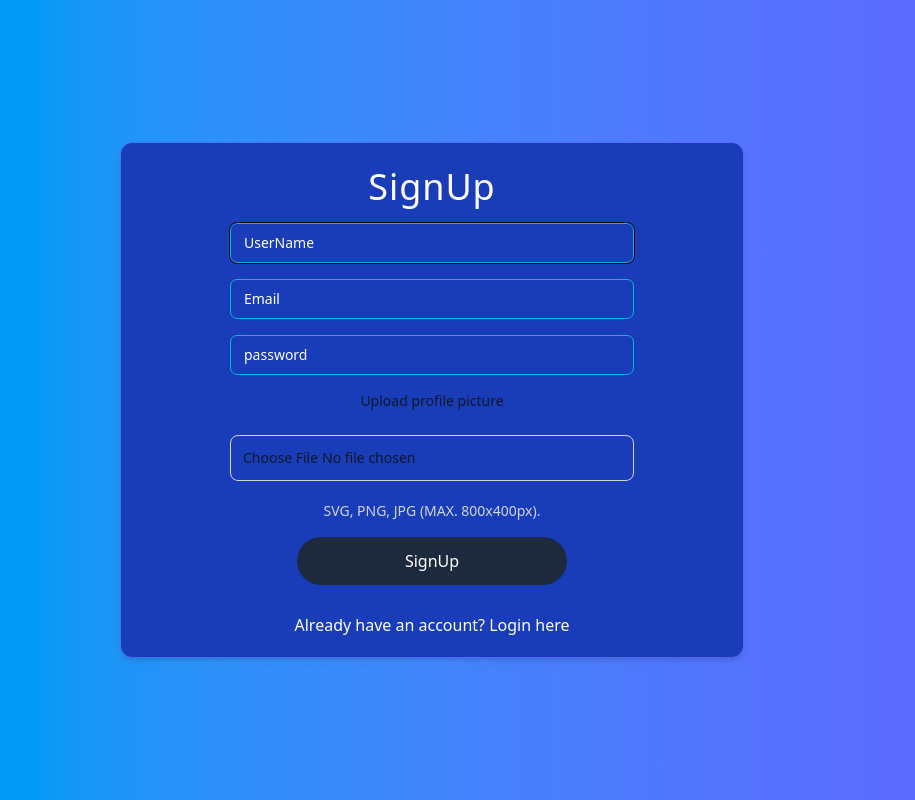
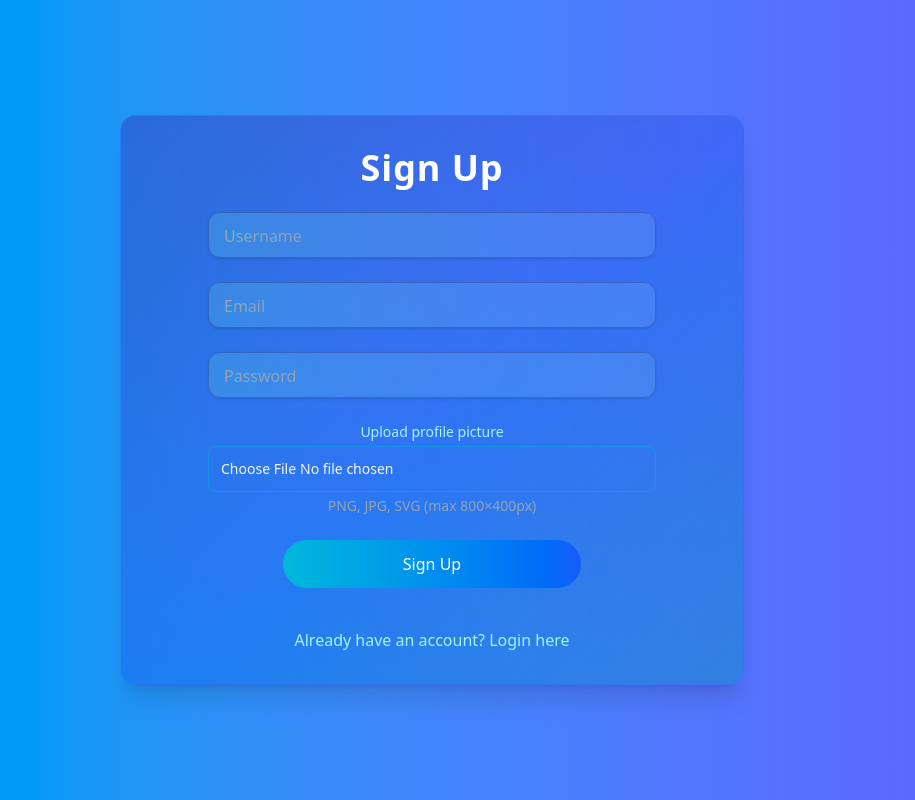
Before and after one commit to xXyousefXx6768/chat-app, a React (Vite) app: page /auth/signup in a window 1280 px wide. Shown: the whole page, without its empty margins (208-1123 px from the left). Built offline with nearby package versions, Linux system fonts and the light colour scheme; no server answers.

Commit message:
`Refactor Login and SignUp components with Framer Motion animations and improved styling`

```diff
--- a/src/components/Login.jsx
+++ b/src/components/Login.jsx
@@ -4,6 +4,7 @@ import { Link, Navigate, useNavigate } from 'react-router-dom'; // Change Naviga
 import { auth } from '../lib/firebase';
 import { useUser } from '../contexts/UserContext';
 import toast from 'react-hot-toast';
+import { motion } from "framer-motion";
 
 function Login() {
   // Get the user state and setUser function from the context
@@ -47,48 +48,112 @@ function Login() {
   };
 
   return (
-    <div className='flex flex-col sm:w-full md:w-2/4 h-3/4 justify-center bg-blue-800 rounded-xl bg-clip-padding backdrop-filter shadow-md backdrop-blur-md bg-opacity-40 border border-indigo-500/50 items-center gap-6'>
-      <div className='text-white title justify-items-center'>
-        <h1 className='text-4xl font-medium tracking-wide'>Login</h1>
-      </div>
-      <section className='flex flex-col inputs-group gap-4 w-2/3'>
-        <form className='flex items-center flex-col gap-4' onSubmit={handleLogin}>
+    <motion.div
+      initial={{ opacity: 0, y: 50, scale: 0.95 }}
+      animate={{ opacity: 1, y: 0, scale: 1 }}
+      transition={{ duration: 0.8, ease: "easeOut" }}
+      className="flex flex-col sm:w-[90%] md:w-2/4 h-auto py-10 px-6 justify-center items-center
+      bg-gradient-to-br from-slate-800/70 via-indigo-900/60 to-blue-800/80
+      rounded-3xl backdrop-blur-lg shadow-2xl border border-white/20 gap-8"
+    >
+      {/* ===== Title ===== */}
+      <motion.h1
+        initial={{ opacity: 0, y: -20 }}
+        animate={{ opacity: 1, y: 0 }}
+        transition={{ delay: 0.3 }}
+        className="text-white text-5xl font-extrabold tracking-wide drop-shadow-lg"
+      >
+        Welcome Back 👋
+      </motion.h1>
 
-          <div className="relative w-full max-w-[490px] h-10">
+      {/* ===== Form ===== */}
+      <motion.form
+        onSubmit={handleLogin}
+        initial={{ opacity: 0 }}
+        animate={{ opacity: 1 }}
+        transition={{ delay: 0.6 }}
+        className="flex flex-col gap-6 w-full md:w-3/4"
+      >
+        {/* ==== Email ==== */}
+        <motion.div
+          whileFocus={{ scale: 1.03 }}
+          className="relative w-full"
+        >
           <input
-              name='email'
+            name="email"
             type="email"
-              className="peer w-full h-full bg-transparent text-blue-gray-700 font-sans font-normal outline-0 focus:outline-0 disabled:bg-blue-gray-50 disabled:border-0 transition-all placeholder-shown:border placeholder-shown:border-cyan-500 placeholder-shown:border-t-blue-gray-200 border focus:border-2 focus:border-t-transparent text-sm px-3 py-2.5 rounded-[7px] border-blue-gray-200 focus:border-gray-900"
-              placeholder=" "
+            required
+            className="peer w-full px-4 py-3 rounded-xl border border-white/30 bg-white/10
+            text-white placeholder-transparent outline-none focus:ring-2 focus:ring-cyan-400
+            transition-all duration-300 shadow-inner"
+            placeholder="Email"
           />
-            <label className="flex w-full h-full text-xs select-none pointer-events-none absolute left-0 font-normal !overflow-visible truncate peer-placeholder-shown:text-white leading-tight peer-focus:leading-tight peer-disabled:text-transparent peer-disabled:peer-placeholder-shown:text-white-500 transition-all -top-1.5 peer-placeholder-shown:text-sm text-[11px] peer-focus:text-[11px] before:content[' '] before:block before:box-border before:w-2.5 before:h-1.5 before:mt-[6.5px] before:mr-1 peer-placeholder-shown:before:border-transparent before:rounded-tl-md before:border-t peer-focus:before:border-t-2 before:border-l peer-focus:before:border-l-2 before:pointer-events-none before:transition-all peer-disabled:before:border-transparent after:content[' '] after:block after:flex-grow after:box-border after:w-2.5 after:h-1.5 after:mt-[6.5px] after:ml-1 peer-placeholder-shown:after:border-transparent after:rounded-tr-md after:border-t peer-focus:after:border-t-2 after:border-r peer-focus:after:border-r-2 after:pointer-events-none after:transition-all peer-disabled:after:border-transparent peer-placeholder-shown:leading-[3.75] text-gray-500 peer-focus:text-gray-900 before:border-blue-gray-200 peer-focus:before:!border-gray-900 after:border-blue-gray-200 peer-focus:after:!border-gray-900">
+          <label
+            className="absolute left-4 top-2.5 text-white/70 text-sm
+            transition-all duration-200 peer-placeholder-shown:top-3.5
+            peer-placeholder-shown:text-base peer-focus:top-1.5
+            peer-focus:text-sm peer-focus:text-cyan-300"
+          >
             Email
           </label>
-          </div>
+        </motion.div>
 
-          <div className="relative w-full max-w-[490px] h-10">
+        {/* ==== Password ==== */}
+        <motion.div
+          whileFocus={{ scale: 1.03 }}
+          className="relative w-full"
+        >
           <input
-              name='pass'
+            name="pass"
             type="password"
-              className="peer w-full h-full bg-transparent text-blue-gray-700 font-sans font-normal outline-0 focus:outline-0 disabled:bg-blue-gray-50 disabled:border-0 transition-all placeholder-shown:border placeholder-shown:border-cyan-500 placeholder-shown:border-t-blue-gray-200 border focus:border-2 focus:border-t-transparent text-sm px-3 py-2.5 rounded-[7px] border-blue-gray-200 focus:border-gray-900"
-              placeholder=" "
+            required
+            className="peer w-full px-4 py-3 rounded-xl border border-white/30 bg-white/10
+            text-white placeholder-transparent outline-none focus:ring-2 focus:ring-indigo-400
+            transition-all duration-300 shadow-inner"
+            placeholder="Password"
           />
-            <label className="flex w-full h-full select-none pointer-events-none absolute left-0 font-normal !overflow-visible truncate peer-placeholder-shown:text-white leading-tight peer-focus:leading-tight peer-disabled:text-transparent peer-disabled:peer-placeholder-shown:text-white-500 transition-all -top-1.5 peer-placeholder-shown:text-sm text-[11px] peer-focus:text-[11px] before:content[' '] before:block before:box-border before:w-2.5 before:h-1.5 before:mt-[6.5px] before:mr-1 peer-placeholder-shown:before:border-transparent before:rounded-tl-md before:border-t text-xs peer-focus:before:border-t-2 before:border-l peer-focus:before:border-l-2 before:pointer-events-none before:transition-all peer-disabled:before:border-transparent after:content[' '] after:block after:flex-grow after:box-border after:w-2.5 after:h-1.5 after:mt-[6.5px] after:ml-1 peer-placeholder-shown:after:border-transparent after:rounded-tr-md after:border-t peer-focus:after:border-t-2 after:border-r peer-focus:after:border-r-2 after:pointer-events-none after:transition-all peer-disabled:after:border-transparent peer-placeholder-shown:leading-[3.75] text-gray-500 peer-focus:text-gray-900 before:border-blue-gray-200 peer-focus:before:!border-gray-900 after:border-blue-gray-200 peer-focus:after:!border-gray-900">
+          <label
+            className="absolute left-4 top-2.5 text-white/70 text-sm
+            transition-all duration-200 peer-placeholder-shown:top-3.5
+            peer-placeholder-shown:text-base peer-focus:top-1.5
+            peer-focus:text-sm peer-focus:text-indigo-300"
+          >
             Password
           </label>
-          </div>
+        </motion.div>
 
-          <div className='submission flex flex-col w-full justify-center items-center'>
-            <button type="submit" className="rounded-full w-2/3 bg-slate-800 px-5 py-3 text-base font-medium text-white transition duration-200 hover:bg-slate-100 hover:text-black active:bg-navy-900 dark:bg-white/10 dark:text-white dark:hover:bg-white/20 dark:active:bg-white/30">
+        {/* ==== Button ==== */}
+        <motion.button
+          whileHover={{ scale: 1.05, backgroundColor: "#38bdf8" }}
+          whileTap={{ scale: 0.97 }}
+          transition={{ type: "spring", stiffness: 200 }}
+          type="submit"
+          className="mt-4 w-full py-3 rounded-full bg-gradient-to-r from-cyan-400 to-indigo-500
+          text-white text-lg font-semibold tracking-wide shadow-lg
+          hover:shadow-cyan-400/30 transition-all duration-300"
+        >
           Sign In
-            </button>
-            <Link to="/auth/signup" className="text-white mt-4">
-              Don't have an account? Sign Up here
+        </motion.button>
+
+        {/* ==== Link ==== */}
+        <motion.div
+          initial={{ opacity: 0 }}
+          animate={{ opacity: 1 }}
+          transition={{ delay: 1 }}
+          className="text-center mt-4"
+        >
+          <p className="text-white/80 text-sm">
+            Don’t have an account?{" "}
+            <Link
+              to="/auth/signup"
+              className="text-cyan-300 hover:underline hover:text-cyan-200 transition"
+            >
+              Sign up here
             </Link>
-          </div>
-        </form>
-      </section>
-    </div>
+          </p>
+        </motion.div>
+      </motion.form>
+    </motion.div>
   );
 }
 
--- a/src/components/SignUp.jsx
+++ b/src/components/SignUp.jsx
@@ -5,6 +5,7 @@ import { doc, setDoc } from 'firebase/firestore';
 import { auth, db } from '../lib/firebase';
 import upload from '../lib/upload';
 import toast from 'react-hot-toast';
+import { motion } from "framer-motion";
 function SignUp() {
  const [profilePic, setProfilePic] = useState({ File: null, url: '' });
   const [error, setError] = useState('');
@@ -61,85 +62,121 @@ function SignUp() {
     }
   };
 
-  return (<>
+   return (
+    <motion.div
+      initial={{ opacity: 0, y: 40 }}
+      animate={{ opacity: 1, y: 0 }}
+      transition={{ duration: 0.6, ease: "easeOut" }}
+      className="flex flex-col sm:w-full md:w-2/4 justify-center items-center
+      rounded-2xl bg-gradient-to-br from-indigo-800/40 via-blue-700/30 to-cyan-600/40
+      backdrop-blur-lg border border-blue-500/40 shadow-xl p-8"
+    >
+      <motion.h1
+        className="text-4xl font-semibold text-white mb-6 tracking-wide"
+        initial={{ opacity: 0, y: -20 }}
+        animate={{ opacity: 1, y: 0 }}
+        transition={{ delay: 0.2 }}
+      >
+        Sign Up
+      </motion.h1>
 
-    <div className='flex flex-col sm:w-full md:w-2/4   justify-center bg-blue-800 rounded-xl bg-clip-padding backdrop-filter  shadow-md backdrop-blur-md bg-opacity-40 border border-indigo-500/50 items-center  p-2' >
-      <div className='text-white title justify-items-center'>
-     <h1 className='text-4xl font-medium p-4 tracking-wide '>
-      SignUp
-     </h1>
-     </div>
-     <section className=' flex flex-col inputs-group gap-4 w-2/3 '>
-        <form className='flex items-center flex-col gap-4' onSubmit={register}>
+      <motion.form
+        onSubmit={register}
+        className="flex flex-col items-center gap-6 w-full max-w-md"
+        initial={{ opacity: 0 }}
+        animate={{ opacity: 1 }}
+        transition={{ delay: 0.4 }}
+      >
+        {/* Reusable Input Component */}
+        {[
+          { name: "username", label: "Username" },
+          { name: "email", label: "Email" },
+          { name: "pass", label: "Password", type: "password" },
+        ].map((field, i) => (
+          <motion.div
+            key={field.name}
+            className="relative w-full"
+            initial={{ opacity: 0, y: 10 }}
+            animate={{ opacity: 1, y: 0 }}
+            transition={{ delay: 0.2 * i }}
+          >
+            <input
+              type={field.type || "text"}
+              name={field.name}
+              placeholder=" "
+              className="peer w-full px-4 py-3 rounded-xl bg-white/10 text-white text-sm
+              border border-transparent focus:border-transparent
+              focus:outline-none focus:ring-2 focus:ring-cyan-400/60 transition-all
+              shadow-sm focus:shadow-cyan-500/40"
+            />
+            <motion.span
+              initial={false}
+              animate={{
+                background: [
+                  "linear-gradient(90deg, #06b6d4, #3b82f6)",
+                  "linear-gradient(270deg, #3b82f6, #06b6d4)",
+                ],
+              }}
+              transition={{ duration: 2, repeat: Infinity, ease: "easeInOut" }}
+              className="absolute inset-0 rounded-xl border-[1.5px] opacity-20 pointer-events-none"
+            />
+            <label
+              className="absolute left-4 top-3 text-gray-300 text-sm transition-all
+              peer-placeholder-shown:top-3 peer-placeholder-shown:text-gray-400
+              peer-placeholder-shown:text-base peer-focus:top-[-10px] peer-focus:text-cyan-300
+              peer-focus:text-sm bg-gradient-to-r from-cyan-500 to-blue-500 bg-clip-text text-transparent"
+            >
+              {field.label}
+            </label>
+          </motion.div>
+        ))}
 
-        <div className="relative w-full max-w-[490px] h-10">
-    <input
-      name='username'
-      className="peer w-full h-full bg-transparent text-blue-gray-700 font-sans font-normal
-       outline focus:outline-0 disabled:bg-blue-gray-50 disabled:border-0 transition-all
-      placeholder-shown:border placeholder-shown:border-blue-gray-200 placeholder-shown:border-cyan-500 border
-      focus:border-2  focus:border-t-transparent text-sm px-3 py-2.5 rounded-[7px] border-blue-gray-200
-      focus:border-gray-900"
-      placeholder=" " />
-      <label
-      className="flex w-full h-full text-xs select-none pointer-events-none absolute left-0 font-normal !overflow-visible truncate peer-placeholder-shown:text-white leading-tight peer-focus:leading-tight peer-disabled:text-transparent peer-disabled:peer-placeholder-shown:text-white-500 transition-all -top-1.5 peer-placeholder-shown:text-sm text-[11px] peer-focus:text-[11px] before:content[' '] before:block before:box-border before:w-2.5 before:h-1.5 before:mt-[6.5px] before:mr-1 peer-placeholder-shown:before:border-transparent before:rounded-tl-md before:border-t peer-focus:before:border-t-2 before:border-l peer-focus:before:border-l-2 before:pointer-events-none before:transition-all peer-disabled:before:border-transparent after:content[' '] after:block after:flex-grow after:box-border after:w-2.5 after:h-1.5 after:mt-[6.5px] after:ml-1 peer-placeholder-shown:after:border-transparent after:rounded-tr-md after:border-t peer-focus:after:border-t-2 after:border-r peer-focus:after:border-r-2 after:pointer-events-none after:transition-all peer-disabled:after:border-transparent peer-placeholder-shown:leading-[3.75] text-gray-500 peer-focus:text-gray-900 before:border-blue-gray-200 peer-focus:before:!border-gray-900 after:border-blue-gray-200 peer-focus:after:!border-gray-900">
-       UserName
-    </label>
-  </div>
+        {/* Image Upload */}
+        <motion.div
+          whileHover={{ scale: 1.02 }}
+          className="w-full text-center text-gray-300"
+        >
+          <label
+            htmlFor="file_input"
+            className="block mb-1 text-sm font-medium text-cyan-200"
+          >
+            Upload profile picture
+          </label>
+          <input
+            id="file_input"
+            type="file"
+            onChange={handleImg}
+            className="block w-full p-3 text-sm text-gray-100 border border-cyan-500/40
+            rounded-lg cursor-pointer bg-transparent focus:outline-none"
+          />
+          <p className="mt-1 text-sm text-gray-400">
+            PNG, JPG, SVG (max 800×400px)
+          </p>
+        </motion.div>
 
-        <div class="relative w-full max-w-[490px] h-10">
-    <input
-      name='email'
-      className="peer w-full h-full bg-transparent text-blue-gray-700 font-sans font-normal outline outline-0 focus:outline-0 disabled:bg-blue-gray-50 disabled:border-0 transition-all placeholder-shown:border placeholder-shown:border-cyan-500 placeholder-shown:border-t-blue-gray-200 border focus:border-2  focus:border-t-transparent text-sm px-3 py-2.5 rounded-[7px] border-blue-gray-200 focus:border-gray-900"
-      placeholder=" " />
-      <label
-      class="flex w-full h-full text-xs select-none pointer-events-none absolute left-0 font-normal !overflow-visible truncate peer-placeholder-shown:text-white leading-tight peer-focus:leading-tight peer-disabled:text-transparent peer-disabled:peer-placeholder-shown:text-white-500 transition-all -top-1.5 peer-placeholder-shown:text-sm text-[11px] peer-focus:text-[11px] before:content[' '] before:block before:box-border before:w-2.5 before:h-1.5 before:mt-[6.5px] before:mr-1 peer-placeholder-shown:before:border-transparent before:rounded-tl-md before:border-t peer-focus:before:border-t-2 before:border-l peer-focus:before:border-l-2 before:pointer-events-none before:transition-all peer-disabled:before:border-transparent after:content[' '] after:block after:flex-grow after:box-border after:w-2.5 after:h-1.5 after:mt-[6.5px] after:ml-1 peer-placeholder-shown:after:border-transparent after:rounded-tr-md after:border-t peer-focus:after:border-t-2 after:border-r peer-focus:after:border-r-2 after:pointer-events-none after:transition-all peer-disabled:after:border-transparent peer-placeholder-shown:leading-[3.75] text-gray-500 peer-focus:text-gray-900 before:border-blue-gray-200 peer-focus:before:!border-gray-900 after:border-blue-gray-200 peer-focus:after:!border-gray-900">
-        Email
-    </label>
-  </div>
-  <div class="relative w-full max-w-[490px] h-10">
-    <input
-      name='pass'
-      class="peer w-full h-full bg-transparent text-blue-gray-700 font-sans font-normal outline outline-0 focus:outline-0 disabled:bg-blue-gray-50 disabled:border-0 transition-all placeholder-shown:border placeholder-shown:border-cyan-500 placeholder-shown:border-t-blue-gray-200 border focus:border-2  focus:border-t-transparent text-sm px-3 py-2.5 rounded-[7px] border-blue-gray-200 focus:border-gray-900"
-      placeholder=" " />
+        {/* Button */}
+        <motion.button
+          whileHover={{
+            scale: 1.05,
+            boxShadow: "0 0 15px rgba(34,211,238,0.6)",
+          }}
+          whileTap={{ scale: 0.97 }}
+          className="rounded-full w-2/3 bg-gradient-to-r from-cyan-500 to-blue-600
+          px-5 py-3 text-base font-medium text-white transition-all
+          hover:from-cyan-400 hover:to-blue-500"
+        >
+          Sign Up
+        </motion.button>
 
-      <label
-      class="flex w-full h-full select-none pointer-events-none absolute left-0 font-normal !overflow-visible truncate peer-placeholder-shown:text-white leading-tight peer-focus:leading-tight peer-disabled:text-transparent peer-disabled:peer-placeholder-shown:text-white-500 transition-all -top-1.5 peer-placeholder-shown:text-sm text-[11px] peer-focus:text-[11px] before:content[' '] before:block before:box-border before:w-2.5 before:h-1.5 before:mt-[6.5px] before:mr-1
-      peer-placeholder-shown:before:border-transparent
-      before:rounded-tl-md before:border-t text-xs
-      peer-focus:before:border-t-2 before:border-l
-      peer-focus:before:border-l-2
-      before:pointer-events-none before:transition-all peer-disabled:before:border-transparent after:content[' ']
-      after:block after:flex-grow after:box-border
-      after:w-2.5
-      after:h-1.5
-      after:mt-[6.5px]
-      after:ml-1
-      peer-placeholder-shown:after:border-transparent after:rounded-tr-md after:border-t peer-focus:after:border-t-2 after:border-r peer-focus:after:border-r-2 after:pointer-events-none after:transition-all peer-disabled:after:border-transparent peer-placeholder-shown:leading-[3.75] text-gray-500 peer-focus:text-gray-900 before:border-blue-gray-200 peer-focus:before:!border-gray-900 after:border-blue-gray-200 peer-focus:after:!border-gray-900">
-        password
-    </label>
-  </div>
-
-<label className="block mb-2 text-sm font-medium text-gray-900 dark:text-white" for="file_input">Upload profile picture</label>
-<input className="block w-full p-3 text-sm text-gray-900 border  border-gray-300 rounded-lg cursor-pointer bg-transparent  focus:outline-none dark:bg-gray-700 dark:border-gray-600 dark:placeholder-gray-400" aria-describedby="file_input_help" id="file_input" onChange={handleImg} type="file"/>
-<p className="mt-1 text-sm  text-gray-300" id="file_input_help">SVG, PNG, JPG  (MAX. 800x400px).</p>
-
-
-<div className='submission flex flex-col w-full justify-center items-center '>
-<button className="rounded-full w-2/3 bg-slate-800 px-5 py-3 text-base font-medium text-white transition duration-200 hover:bg-slate-100 hover:text-black active:bg-navy-900 dark:bg-white/10 dark:text-white dark:hover:bg-white/20 dark:active:bg-white/30">
- SignUp
-</button>
-<Link to="/auth/login" className="text-white p-3 mt-4">
-            Already have an account? Login here
-          </Link>
-</div>
-
-
-        </form>
-     </section>
-    </div>
-    </>
-  )
+        <Link
+          to="/auth/login"
+          className="text-cyan-200 hover:text-white mt-4 transition-all"
+        >
+          Already have an account? Login here
+        </Link>
+      </motion.form>
+    </motion.div>
+  );
 }
 
 export default SignUp
```
Lines whose indentation alone changed are shown as unchanged.
